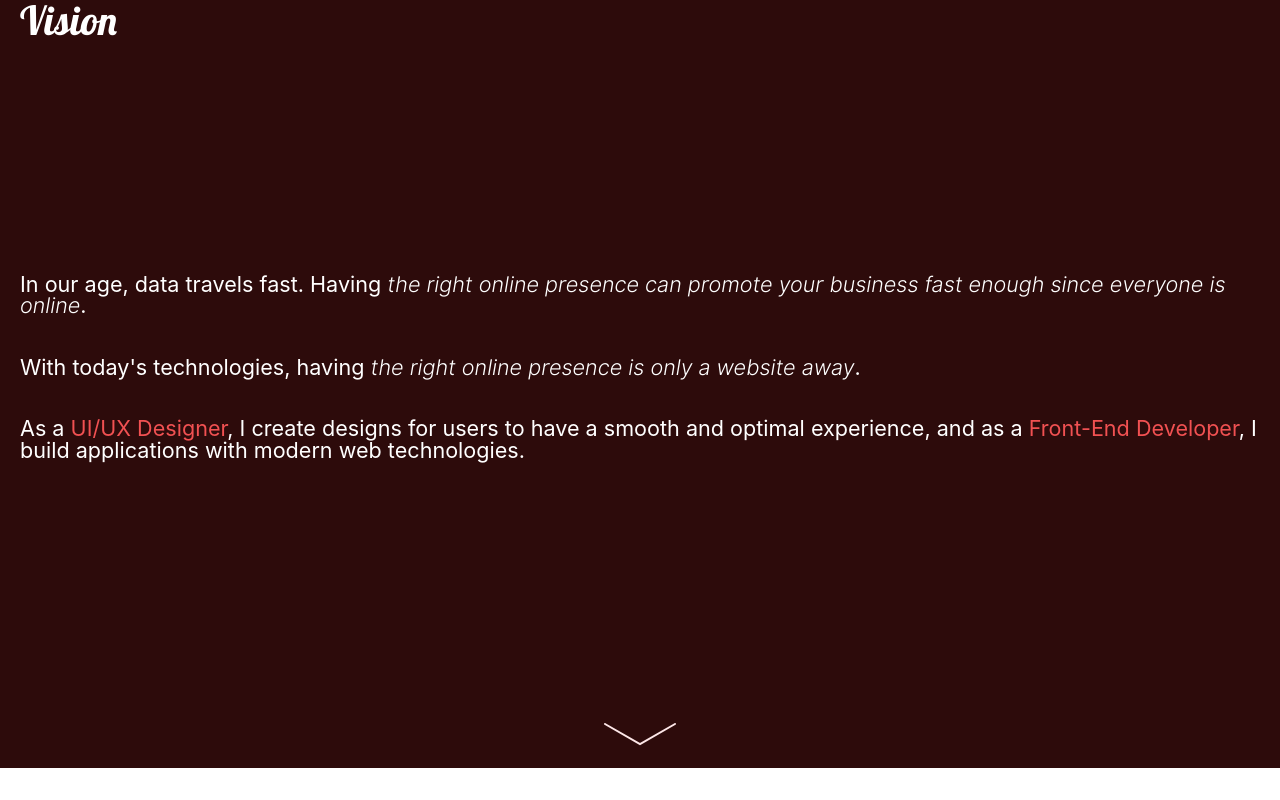
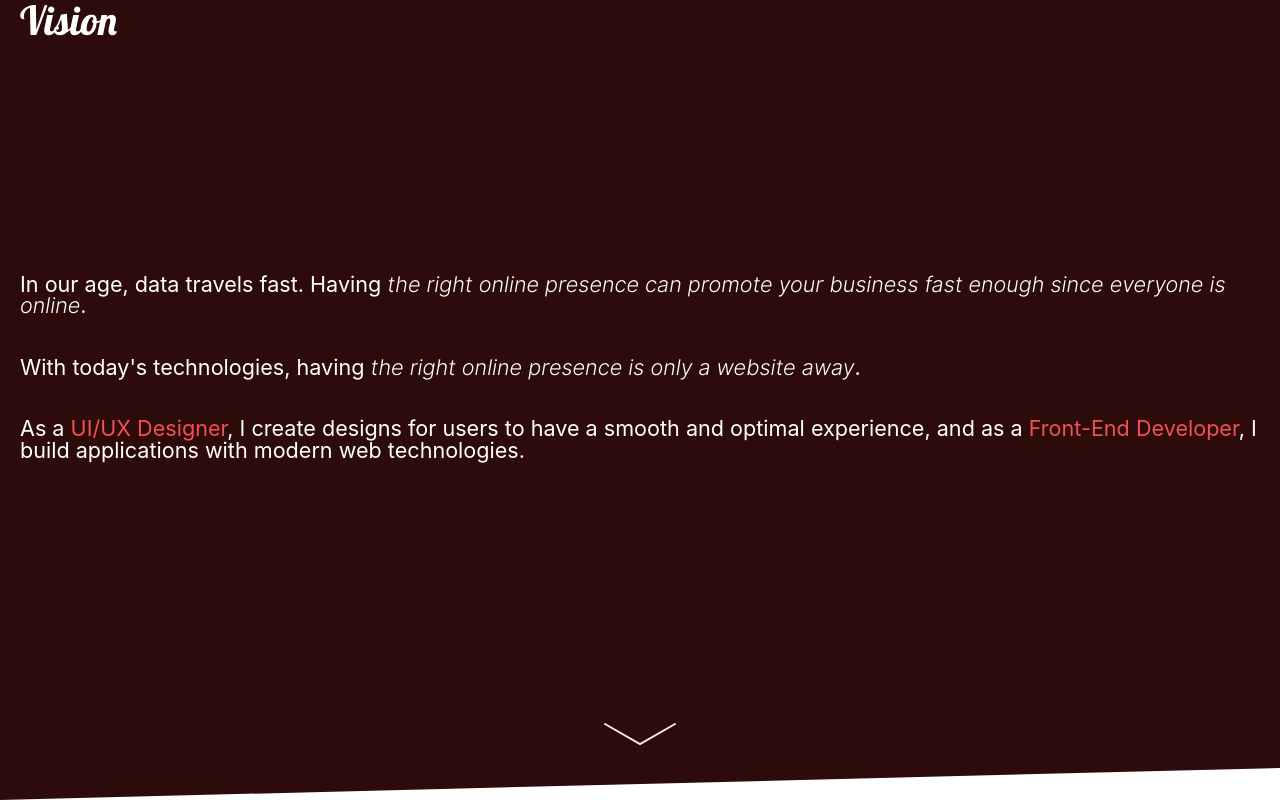
Before and after one commit to EtshD1/personal-page, a React (Create React App) app: page / in a window 1280 px wide. Shown: the part 832-1632 px from the top of the page. Before the commit the page ends 1600 px from the top, so only its background shows below. Built offline with nearby package versions, Linux system fonts and the light colour scheme; a web font is replaced by a local one.

Commit message:
Add some Clipped bg

```diff
--- a/src/Vision/index.scss
+++ b/src/Vision/index.scss
@@ -31,3 +31,9 @@
     }
   }
 }
+
+.clipedBG {
+  padding: 1rem 0;
+  background-color: $black;
+  clip-path: polygon(0 0, 100% 0px, 100% 0%, 0% 100%);
+}
```
